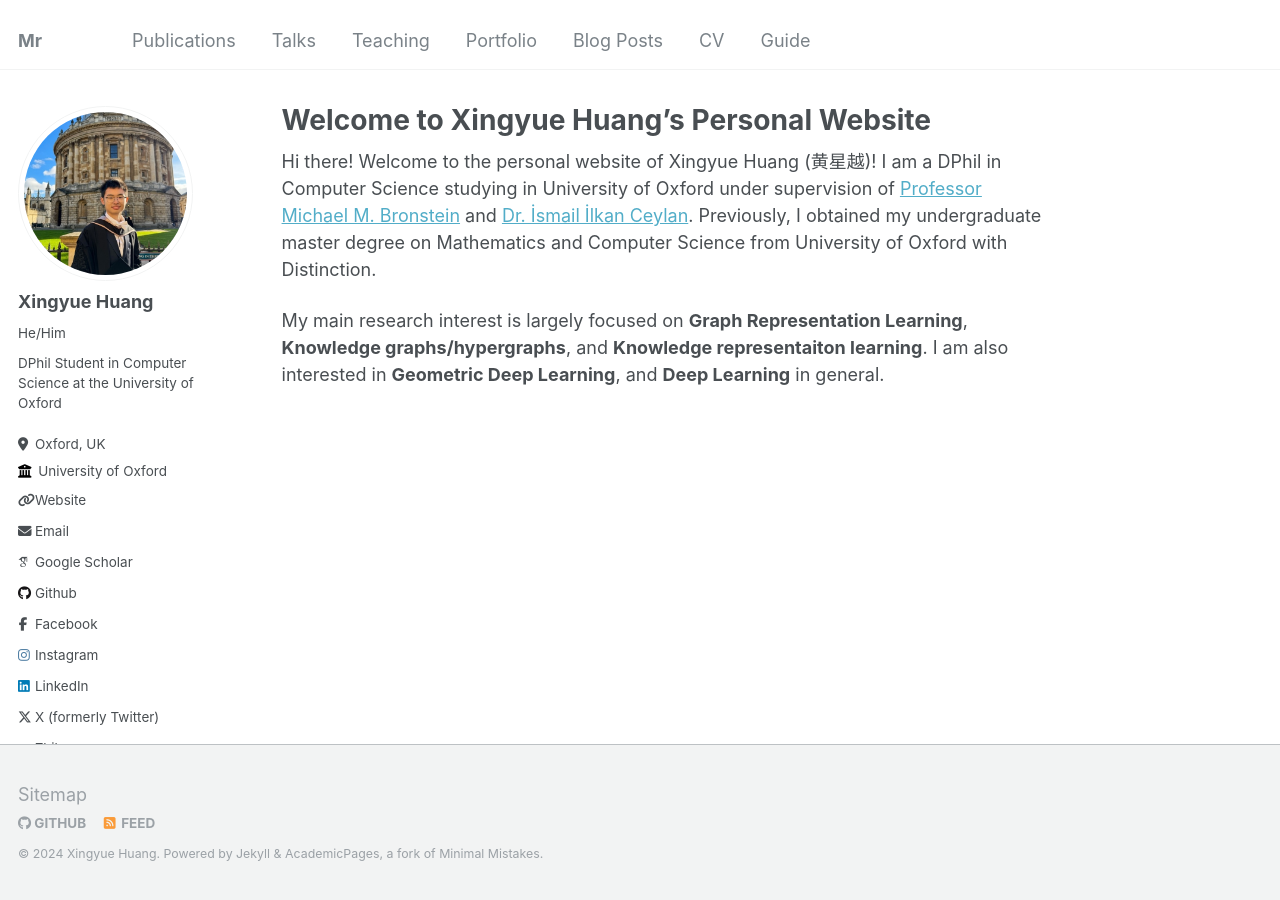
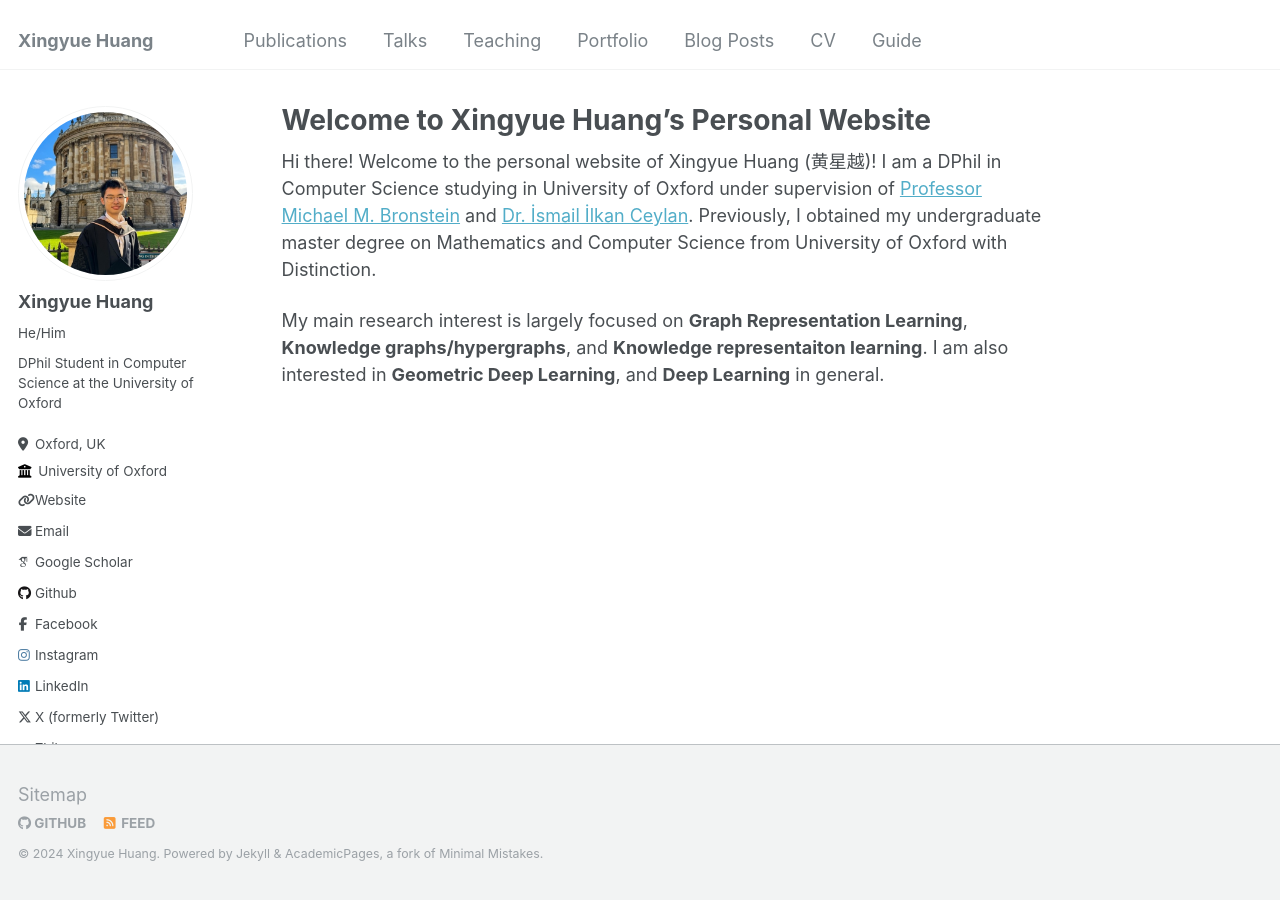
Before and after one commit to HxyScotthuang/HxyScotthuang.github.io, a Jekyll site: the page built from _pages/about.md, in a window 1280 px wide. Built offline with Jekyll 4.4.1, drawn with Linux system fonts in a browser that asks for light colours; some web fonts are replaced.

Commit message:
fix again

```diff
--- a/_config.yml
+++ b/_config.yml
@@ -8,7 +8,7 @@
 
 # Basic Site Settings
 locale                   : "en-UK"
-title                    : "Mr"
+title                    : "Xingyue Huang"
 title_separator          : "."
 name                     : &name "Xingyue Huang"
 description              : &description "DPhil Student in Computer Science at the University of Oxford"
```
